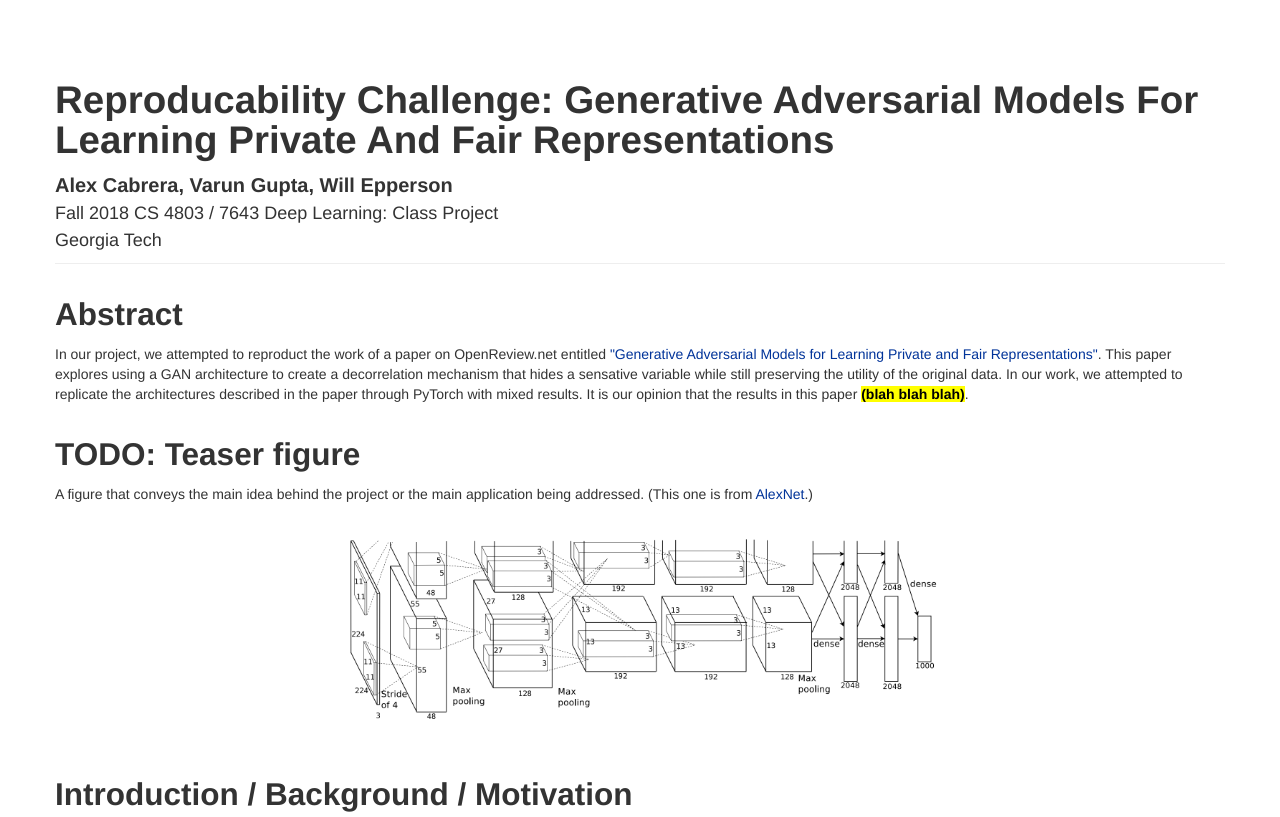
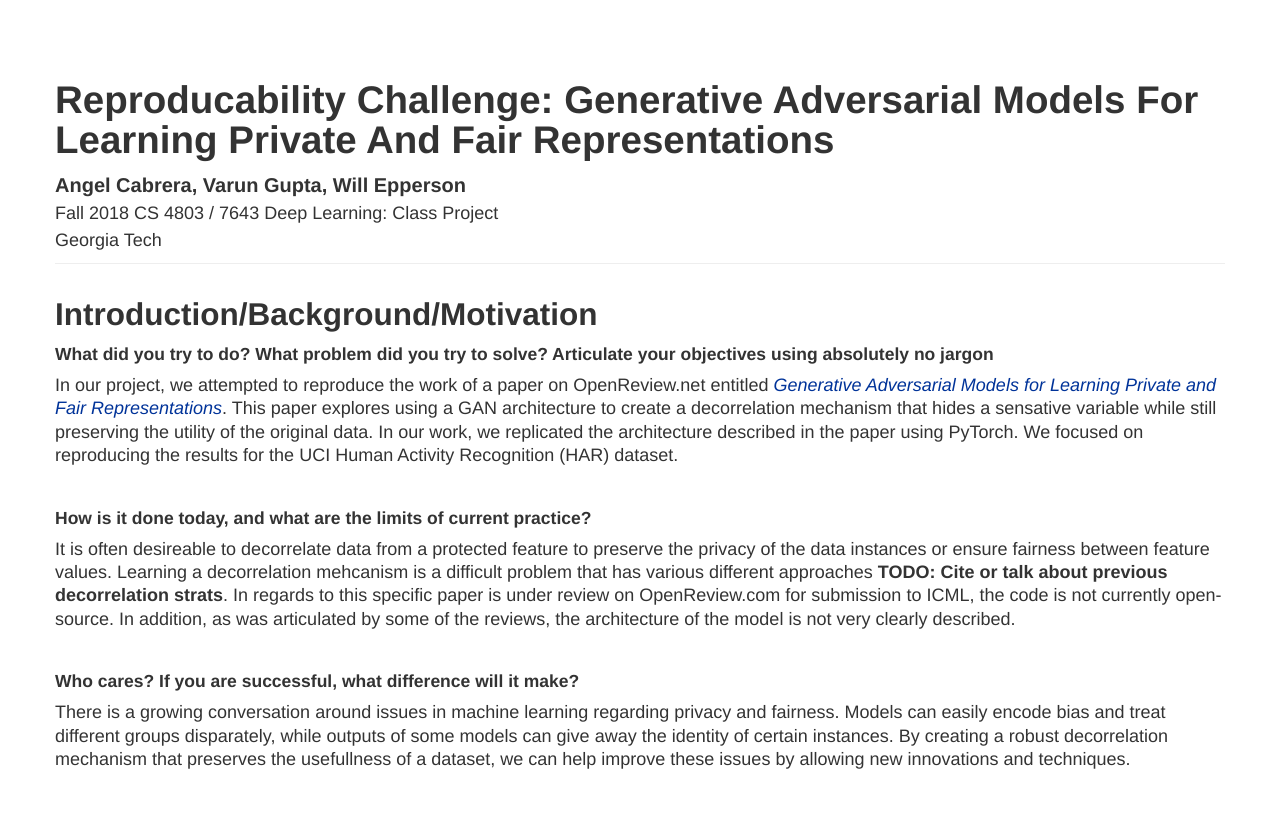
Before and after one commit to cabreraalex/private-fair-GAN, a plain HTML site: page index.html in a window 1280 px wide. Shown: the top 817 px of the page. Drawn offline with Linux system fonts and the light colour scheme.

Commit message:
added intro

```diff
--- a/index.html
+++ b/index.html
@@ -20,17 +20,27 @@
 
         <!-- Title and Name -->
         <h1>Reproducability Challenge: Generative Adversarial Models For Learning Private And Fair Representations</h1>
-        <span style="font-size: 20px; line-height: 1.5em;"><strong>Alex Cabrera, Varun Gupta, Will Epperson</strong></span><br>
+        <span style="font-size: 20px; line-height: 1.5em;"><strong>Angel Cabrera, Varun Gupta, Will Epperson</strong></span><br>
         <span style="font-size: 18px; line-height: 1.5em;">Fall 2018 CS 4803 / 7643 Deep Learning: Class Project</span><br>
         <span style="font-size: 18px; line-height: 1.5em;">Georgia Tech</span>
     </div>
 
     <div class="body">
             <!-- Goal -->
-            <h2>Abstract</h2>
+            <h2>Introduction/Background/Motivation</h2>
 
-            In our project, we attempted to reproduct the work of a paper on OpenReview.net entitled <a href="https://openreview.net/forum?id=H1xAH2RqK7&fbclid=IwAR16FmCPpcFdWT0ZF3Qpg4x_bCVlbPMVe290sa4SQ6KrsHp8zmxG4aHU2PE" target="_blank">"Generative Adversarial Models for Learning Private and Fair Representations"</a>. This paper explores using a GAN architecture to create a decorrelation mechanism that hides a sensative variable while still preserving the utility of the original data. In our work, we attempted to replicate the architectures described in the paper through PyTorch with mixed results. It is our opinion that the results in this paper <mark><b>(blah blah blah)</b></mark>.
-            <br><br>
+            <h4>What did you try to do? What problem did you try to solve? Articulate your objectives using absolutely no jargon</h4>
+            <p>In our project, we attempted to reproduce the work of a paper on OpenReview.net entitled <i><a href="https://openreview.net/forum?id=H1xAH2RqK7&fbclid=IwAR16FmCPpcFdWT0ZF3Qpg4x_bCVlbPMVe290sa4SQ6KrsHp8zmxG4aHU2PE" target="_blank">Generative Adversarial Models for Learning Private and Fair Representations</a></i>. This paper explores using a GAN architecture to create a decorrelation mechanism that hides a sensative variable while still preserving the utility of the original data. In our work, we replicated the architecture described in the paper using PyTorch. We focused on reproducing the results for the UCI Human Activity Recognition (HAR) dataset.</p>
+            <br>
+
+            <h4>How is it done today, and what are the limits of current practice?</h4>
+            <p>It is often desireable to decorrelate data from a protected feature to preserve the privacy of the data instances or ensure fairness between feature values. Learning a decorrelation mehcanism is a difficult problem that has various different approaches <b>TODO: Cite or talk about previous decorrelation strats</b>. In regards to this specific paper is under review on OpenReview.com for submission to ICML, the code is not currently open-source. In addition, as was articulated by some of the reviews, the architecture of the model is not very clearly described.</p>
+            <br>
+
+            <h4>Who cares? If you are successful, what difference will it make?</h4>
+            <p>There is a growing conversation around issues in machine learning regarding privacy and fairness. Models can easily encode bias and treat different groups disparately, while outputs of some models can give away the identity of certain instances. By creating a robust decorrelation mechanism that preserves the usefullness of a dataset, we can help improve these issues by allowing new innovations and techniques.</p>
+            <br>
+
             <!-- figure -->
             <h2>TODO: Teaser figure</h2>
             A figure that conveys the main idea behind the project or the main application being addressed. (This one is from <a href="https://papers.nips.cc/paper/4824-imagenet-classification-with-deep-convolutional-neural-networks">AlexNet</a>.)
```
